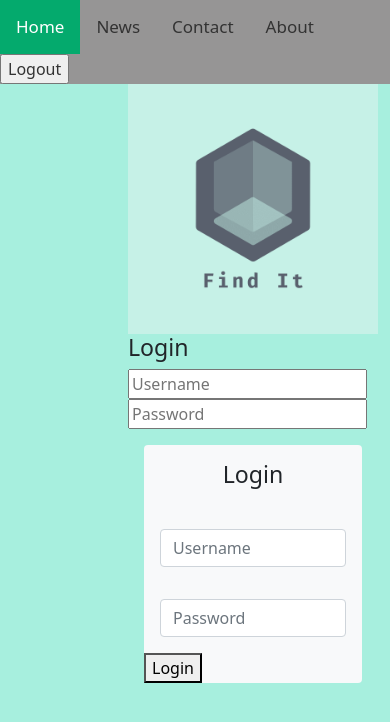
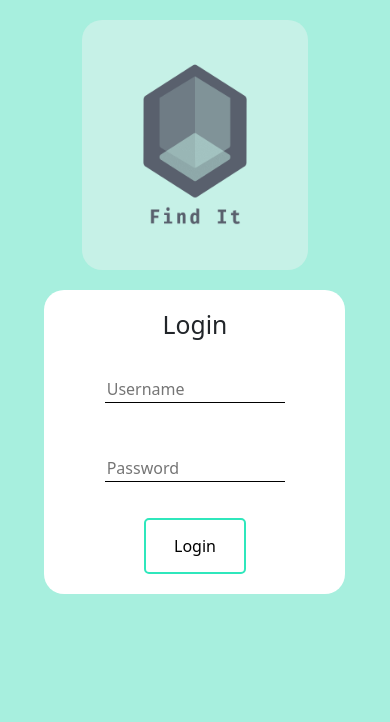
Before and after one commit to MiguelAreias2/trabalho1SIR, a PHP site: page /login.php in a window 390 px wide. Shown: the top 722 px of the page. Run offline with PHP 8.4, Linux system fonts and the light colour scheme.

Commit message:
login feito

```diff
--- a/componentes/head.php
+++ b/componentes/head.php
@@ -5,8 +5,9 @@
     <meta charset="UTF-8">
     <meta http-equiv="X-UA-Compatible" content="IE=edge">
     <meta name="viewport" content="width=device-width, initial-scale=1.0">
-    <title>Lista de users</title>
+    <title>221B</title>
 
     <link href="https://cdn.jsdelivr.net/npm/bootstrap@5.1.3/dist/css/bootstrap.min.css" rel="stylesheet" integrity="sha384-1BmE4kWBq78iYhFldvKuhfTAU6auU8tT94WrHftjDbrCEXSU1oBoqyl2QvZ6jIW3" crossorigin="anonymous">
     <link rel="stylesheet" href="./componentes/style.css">
+    <link rel="stylesheet" href="https://cdnjs.cloudflare.com/ajax/libs/font-awesome/4.7.0/css/font-awesome.min.css">
 </head>
--- /dev/null
+++ b/componentes/logout.php
@@ -0,0 +1,6 @@
+<?php
+   session_start();
+   session_unset($_SESSION['iduser']);
+   session_unset($_SESSION['nomeuser']);
+   header("Location:login.php");
+?>
--- a/componentes/navBar.php
+++ b/componentes/navBar.php
@@ -3,14 +3,12 @@
         <nav>
             <div class="topnav">
                 <a class="active" href="#home">Home</a>
-                <a href="#news">News</a>
-                <a href="#contact">Contact</a>
-                <a href="#about">About</a>
-                <input type="button" id="botaoLogout" value="Logout">
+                <a href="#">Apontamentos</a>
+                <a href="#">Perfil</a>
+                <a href="index.php" id="botaoLogout">Logout</a>
+                <a href="" class="icon" onclick="">
+                    <i class="fa fa-bars"></i>
+                </a>
             </div>
-
-
-
         </nav>
-
     </header>
--- a/componentes/style.css
+++ b/componentes/style.css
@@ -6,32 +6,173 @@ body {
 
 /* Add a black background color to the top navigation */
 .topnav {
-  background-color: rgb(150, 149, 149);
+  background-color: rgb(255, 255, 255);
   overflow: hidden;
 }
 
+.topnav a.icon {
+  display: none;
+}
 /* Style the links inside the navigation bar */
-.topnav a{
+.topnav a {
   float: left;
-  color: #333;
+  color: #000000;
   text-align: center;
   padding: 14px 16px;
   text-decoration: none;
   font-size: 17px;
 }
 
-#botaoLogout {
-  color: #333;
-}
-
 /* Change the color of links on hover */
-.topnav a:hover {
-  background-color: #ddd;
-  color: black;
+.topnav a:hover, #botaoLogout:hover {
+  background-color: rgb(121, 121, 121);
+  color: rgb(255, 255, 255);
 }
 
 /* Add a color to the active/current link */
 .topnav a.active {
-  background-color: #04AA6D;
+  background-color:#2fe7bc;
   color: white;
 }
+
+#botaoLogout {
+  float: right;
+  color: #000000;
+  text-align: center;
+  padding: 14px 16px;
+  text-decoration: none;
+  font-size: 17px;
+}
+
+.logo {
+  text-align: center;
+  margin-top: 20px;
+}
+
+img {
+  border-radius: 20px;
+}
+
+.formulario {
+  text-align: center;
+  margin-top: 20px ;
+  background-color: white;
+  border-radius: 20px;
+}
+
+.formulario div {
+  margin-top: 20px;
+}
+
+form input[type="text"] {
+    position: relative;
+    z-index: 1;
+    margin : 1em 0;
+    display: inline-block;
+    width : 60%;
+    max-width: 100%;
+    vertical-align: top;
+    border:none;
+    border-bottom: 1px solid rgb(0, 0, 0);
+}
+
+form input[type="text"]:hover {
+  position: relative;
+  z-index: 1;
+  margin : 1em 0;
+  display: inline-block;
+  width : 62%;
+  max-width: 100%;
+  vertical-align: top;
+  border:none;
+  border-bottom: 1px solid rgb(0, 0, 0);
+}
+
+form input[type="text"]:focus {
+  position: relative;
+  z-index: 1;
+  margin : 1em 0;
+  display: inline-block;
+  width : 62%;
+  max-width: 100%;
+  vertical-align: top;
+  border: 1px solid rgb(255, 255, 255);
+}
+
+form input[type="password"] {
+  position: relative;
+  z-index: 1;
+  margin : 1em 0;
+  display: inline-block;
+  width : 60%;
+  max-width: 100%;
+  vertical-align: top;
+  border:none;
+  border-bottom: 1px solid rgb(0, 0, 0);
+}
+
+form input[type="password"]:hover {
+position: relative;
+z-index: 1;
+margin : 1em 0;
+display: inline-block;
+width : 62%;
+max-width: 100%;
+vertical-align: top;
+border:none;
+border-bottom: 1px solid rgb(0, 0, 0);
+}
+
+form input[type="password"]:focus {
+position: relative;
+z-index: 1;
+margin : 1em 0;
+display: inline-block;
+width : 62%;
+max-width: 100%;
+vertical-align: top;
+border: 1px solid rgb(255, 255, 255);
+}
+
+form input[type="submit"]{
+  margin-bottom: 20px;
+  border: 2px solid #2fe7bc;
+  background-color: white;
+  color: black;
+  padding: 14px 28px;
+  font-size: 16px;
+  cursor: pointer;
+  border-radius: 5px;
+}
+
+form input[type="submit"]:hover{
+  background-color: #2fe7bc;
+  color: white;
+}
+
+form h2 {
+  padding-top: 20px;
+}
+
+/* .iconEmail { */
+
+/* } */
+
+@media screen and (max-width: 768px) {
+  .topnav a:not(:first-child) {display: none;}
+  .topnav a.icon {
+    float: right;
+    display: block;
+  }
+  .topnav {
+    width: 100vw;
+  }
+
+  img {
+    width: 75%;
+  }
+
+  .formulario{
+    width: 100%;
+  }
+}
--- a/create.php
+++ b/create.php
@@ -63,7 +63,7 @@ if ($_SERVER['REQUEST_METHOD'] === 'POST') {
     }
 }
 ?>
-<?php include_once './componentes/header.php' ?>
+<?php include_once './componentes/head.php' ?>
 
 <body>
     <div class="container">
--- a/database/conexao.php
+++ b/database/conexao.php
@@ -2,7 +2,7 @@
     $host = 'localhost';
     $dbname = 'trabalhosir';
     $user = 'root';
-    $password = 'Miguel#2001';
+    $password = '';
 
     try {
         $pdo = new PDO("mysql:host=$host;dbname=$dbname;charset=utf8", $user, $password);
--- a/login.php
+++ b/login.php
@@ -1,7 +1,6 @@
 <?php
 require_once './database/conexao.php';
 require_once './componentes/head.php';
-require_once './componentes/navBar.php';
 
 $email = '';
 $passe = '';
@@ -9,68 +8,65 @@ $erro;
 
 session_start();
 
-//<<<<<<< Updated upstream
 if ($_SERVER["REQUEST_METHOD"] == "POST") {
 
     $email = $_POST['email'];
     $passe = $_POST['passe'];
 
-    $stmt = $pdo->prepare("SELECT iduser FROM users WHERE email = :email AND passe = :passe");
+    $stmt = $pdo->prepare("SELECT iduser, nomeuser FROM users WHERE BINARY email = :email AND BINARY passe = :passe");
     $stmt->bindValue(':email', $email);
     $stmt->bindValue(':passe', $passe);
     $stmt->execute();
     $user = $stmt->fetch(PDO::FETCH_ASSOC);
+
     if (!$user) {
         $erro = 'Dados de login incorretos!';
+    } else {
+        $_SESSION['iduser'] = $user['iduser'];
+        $_SESSION['nomeuser'] = $user['nomeuser'];
+        header("Location:menu.php");
     }
 }
 ?>
 
-<div class="container">
-    <div class="row">
-        <div class="col"></div>
-        <div class="col">
-            <div class>
-                <img src="./assets/logo.png" alt="" width="250" height="250">
-            </div>
+<main>
+    <div class="container">
+        <div class="row">
+            <div class="col-md-3 col-1"></div>
+            <div class="col-md-6 col-10">
+                <div class="logo">
+                    <img src="./assets/logo.png" alt="" width="250" height="250">
+                </div>
 
-            <div>
-                <form action="">
-                    <h3>Login</h3>
-                    <div>
-                        <input type="text" placeholder="Username" aria-label="Username" aria-describedby="addon-wrapping">
-                    </div>
-                    <div>
-                        <input type="text" placeholder="Password" aria-label="password" aria-describedby="addon-wrapping">
-                    </div>
-
-                    <div class="rounded m-3 bg-light">
+                <div>
+                    <div class="formulario">
                         <form action="" method="POST">
-                            <h3 class="text-center p-3">Login</h3>
+                            <h2 class="">Login</h2>
                             <?php if (!empty($erro)) : ?>
-                                <div class="alert alert-danger">
-                                    <div><?php echo $erro ?></div>
+                                <div class="">
+                                    <p><?php echo $erro ?></p>
                                 </div>
                             <?php endif; ?>
-                            <div class="input-group flex-nowrap p-3">
-                                <input type="text" class="form-control" placeholder="Username" aria-label="Username" aria-describedby="addon-wrapping" name="email">
+                            <div class="">
+                                <i class="iconEmail"></i>
+                                <input type="text" class="" placeholder="Username" aria-label="Username" aria-describedby="addon-wrapping" name="email">
                             </div>
-                            <div class="input-group flex-nowrap p-3">
-                                <input type="text" class="form-control" placeholder="Password" aria-label="password" aria-describedby="addon-wrapping" name="passe">
-
+                            <div class="">
+                                <input type="password" class="" placeholder="Password" aria-label="password" aria-describedby="addon-wrapping" name="passe">
                             </div>
                             <div>
-                                <button type="submit">Login</button>
+                                <input type="submit" value="Login">
                             </div>
                         </form>
                     </div>
+                </div>
+                <div class="col-md-3 col-1"></div>
             </div>
-            <div class="col"></div>
         </div>
     </div>
+</main>
 
+</header>
+</body>
 
-    </header>
-    </body>
-
-    </html>
+</html>
```
Also changed, not shown: componentes/verificalogin.php (added, +8 -0 lines), deleteapontamento.php (added, +17 -0 lines), index.php (+9 -24 lines), listagem.php (added, +19 -0 lines), menu.php (added, +32 -0 lines), updateapontamento.php (added, +53 -0 lines).
